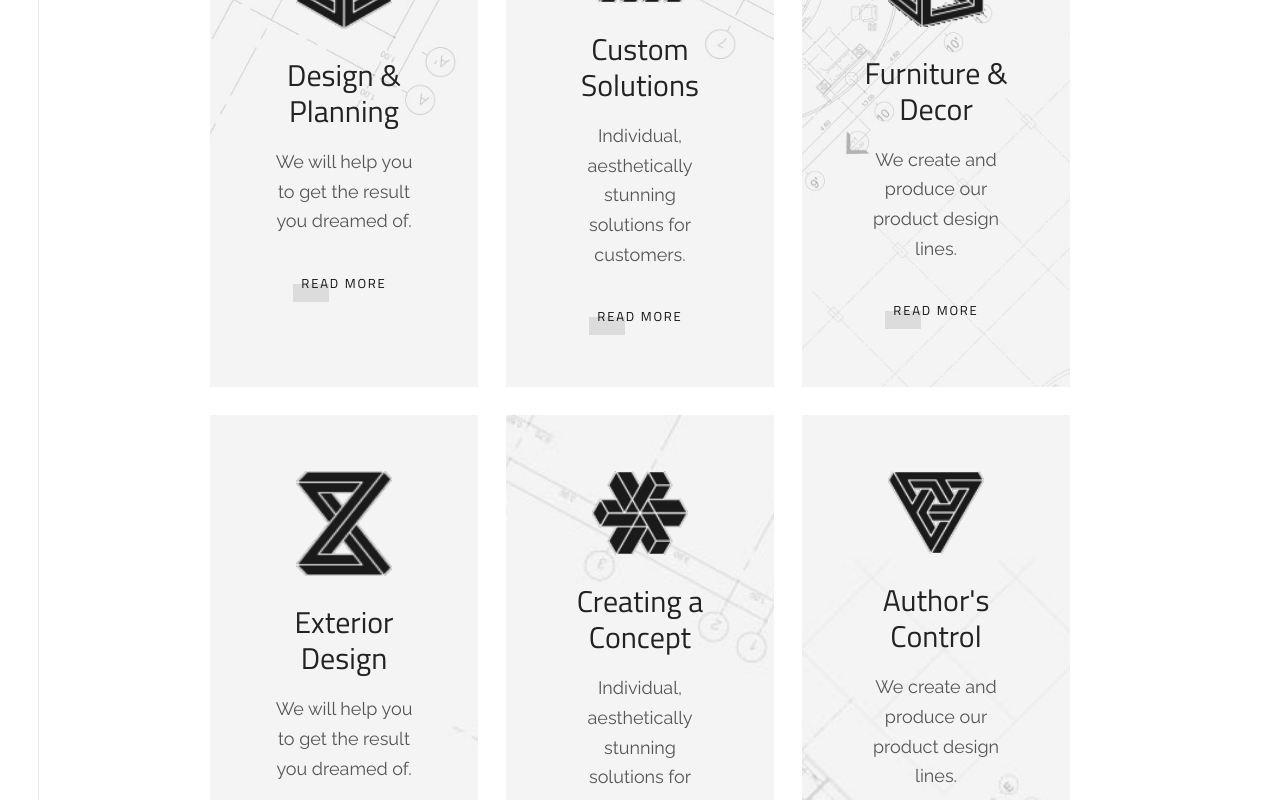
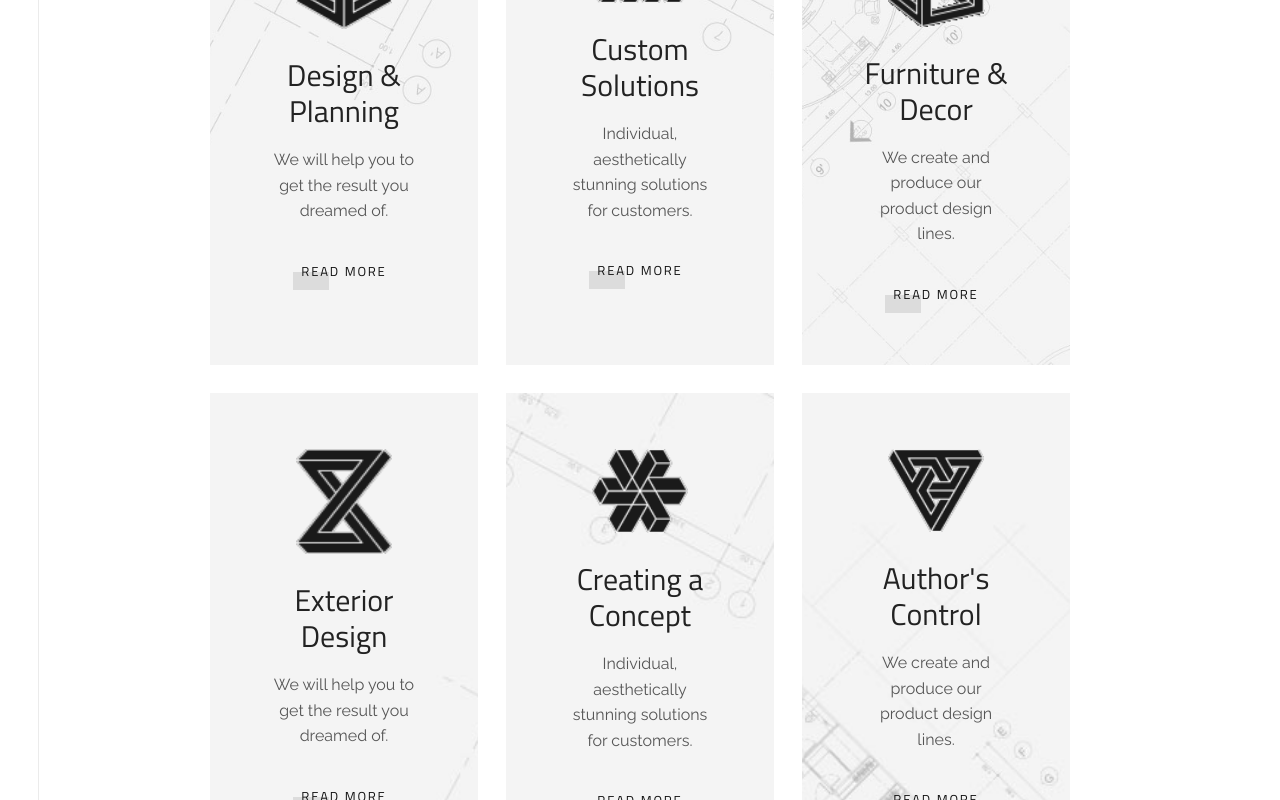
Before and after one commit to Kalandhar01/Siva_con, a Next.js app: page / in a window 1280 px wide. Shown: the part 3140-3940 px from the top of the page. Built offline with nearby package versions, Linux system fonts and the light colour scheme.

Commit message:
feat: reduce service description text size

```diff
--- a/src/components/Services.tsx
+++ b/src/components/Services.tsx
@@ -123,8 +123,8 @@ export default function Services() {
                   <p
                     style={{
                       fontFamily: '"Raleway", sans-serif',
-                      fontSize: 18,
-                      lineHeight: 1.65,
+                      fontSize: 16,
+                      lineHeight: 1.6,
                       color: isHovered ? "#ffffff" : "#555555",
                       maxWidth: 340,
                       margin: "0 auto",
```
